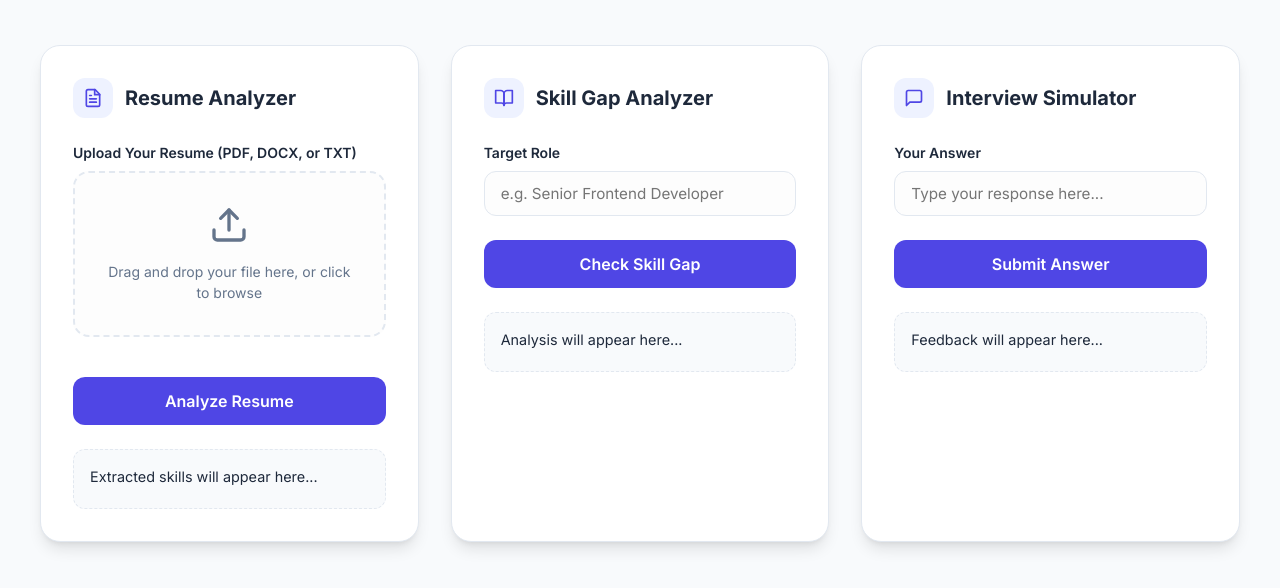
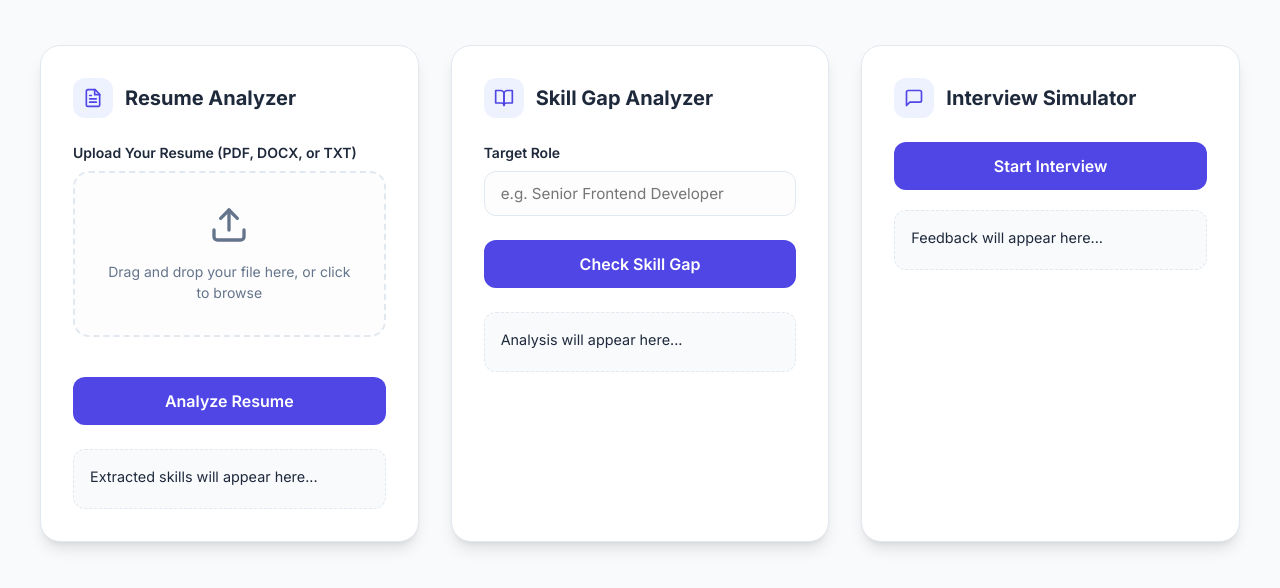
Before and after one commit to AnnaTJeby/career_diagnostic_ai, a plain HTML site: page index.html in a window 1280 px wide. Shown: the part 130-718 px from the top of the page. Drawn offline with Linux system fonts and the light colour scheme.

Commit message:
Updated the frontend to make the interview make look more dynamic

```diff
--- a/index.html
+++ b/index.html
@@ -86,14 +86,27 @@
                     </div>
                     Interview Simulator
                 </div>
-                <div class="form-group">
+
+                <div id="ai-question-container" class="result-box" style="margin-bottom: 20px; border-left: 4px solid var(--primary); display: none;">
+                    <strong>AI Interviewer:</strong>
+                    <p id="ai-question-text">Click "Start Interview" to begin...</p>
+                </div>
+
+                <div class="form-group" id="interview-input-group" style="display: none;">
                     <label for="interviewAnswer">Your Answer</label>
                     <input type="text" id="interviewAnswer" placeholder="Type your response here...">
                 </div>
-                <button id="btn-interview" onclick="handleInterview()">
-                    <span>Submit Answer</span>
-                </button>
-                <div id="interview-output" class="result-box">Feedback will appear here...</div>
+
+                <div class="button-group" style="display: flex; gap: 10px;">
+                    <button id="btn-start-interview" onclick="handleStartInterview()">
+                        <span>Start Interview</span>
+                    </button>
+                    <button id="btn-interview" onclick="handleInterview()" style="display: none;">
+                        <span>Submit Answer</span>
+                    </button>
+                </div>
+
+                <div id="interview-output" class="result-box" style="margin-top: 20px;">Feedback will appear here...</div>
             </section>
         </main>
     </div>
```
